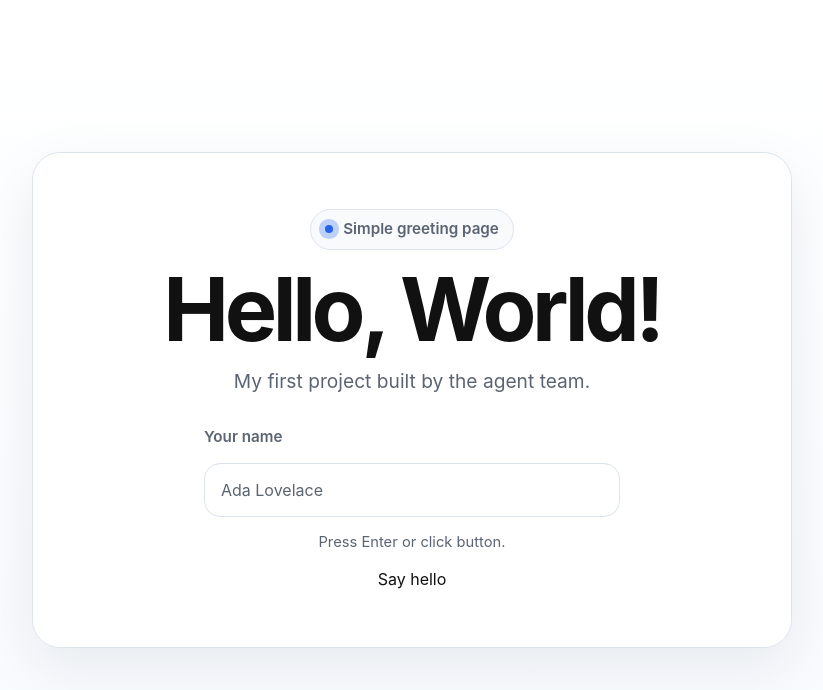
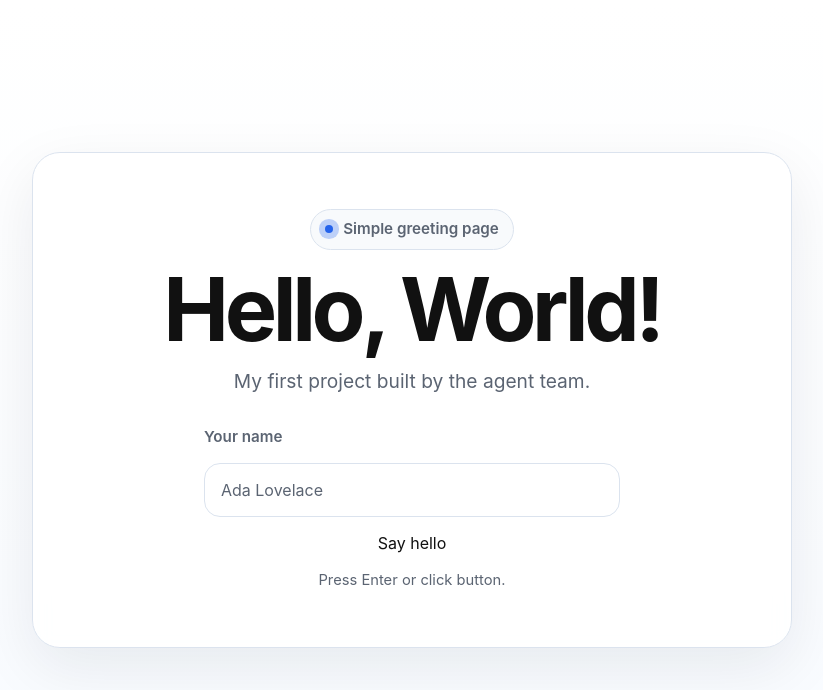
Before and after one commit to ThanhNV121097/project-1123f845, a Next.js app in the folder code/frontend/: page / in a window 1280 px wide. Shown: the top 690 px of the page, without its empty margins (228-1051 px from the left). Built offline with nearby package versions, Linux system fonts and the light colour scheme.

Commit message:
Fix hello world token usage and hint order

```diff
--- a/code/frontend/components/HelloWorldHero.tsx
+++ b/code/frontend/components/HelloWorldHero.tsx
@@ -35,8 +35,8 @@ export default function HelloWorldHero() {
             placeholder="Ada Lovelace"
             autoComplete="name"
           />
+          <button className={styles.button} type="submit">{helloWorldMock.buttonLabel}</button>
           <p className={styles.hint}>{helloWorldMock.hint}</p>
-          <button className={styles.button} type="submit">{helloWorldMock.buttonLabel}</button>
         </form>
       </section>
     </main>
```
